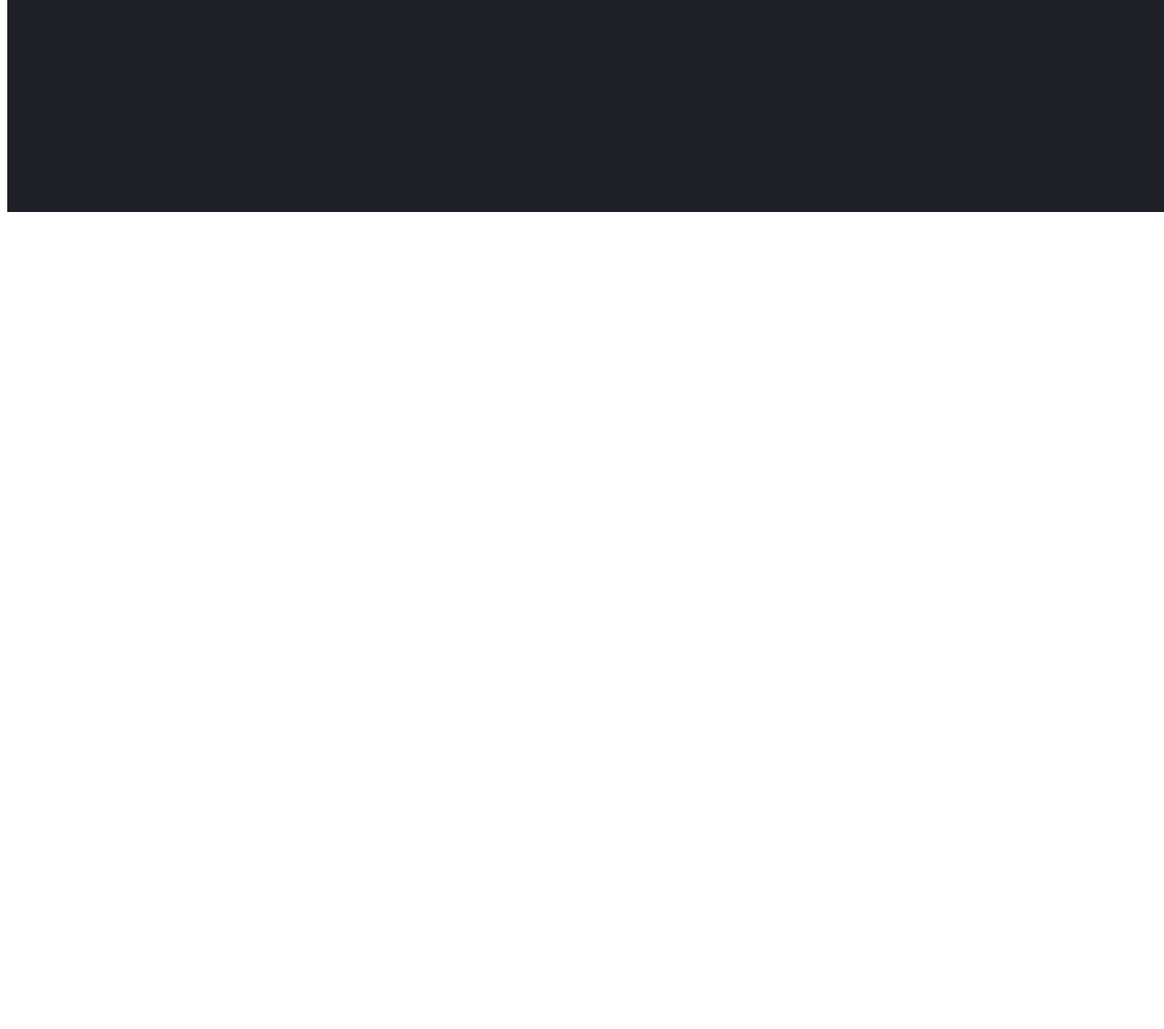
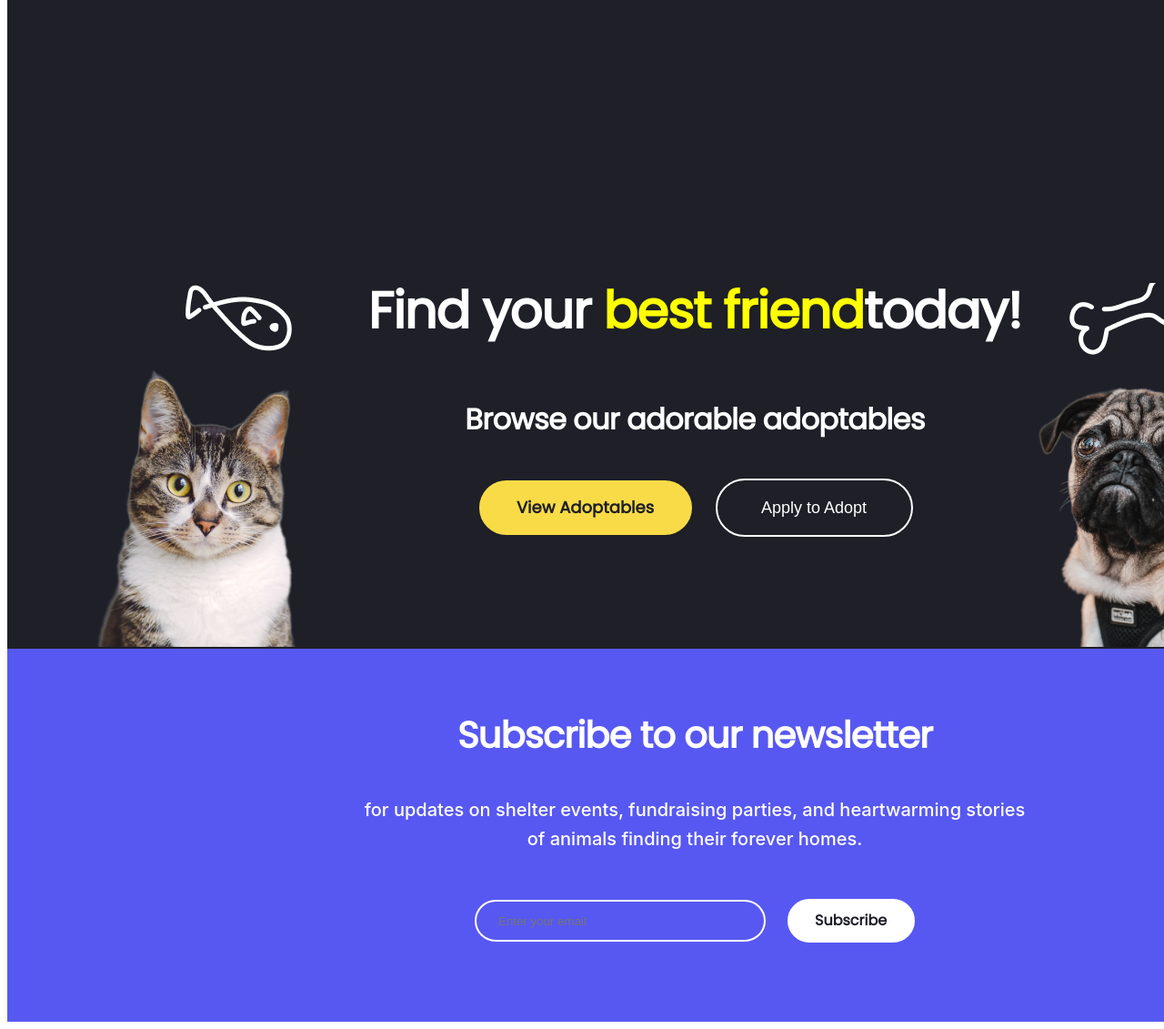
Before and after one commit to Amorimsl/Sprint-1, a plain HTML site: page index.html in a window 1280 px wide. Shown: the part 5111-6242 px from the top of the page at 91% size. Before the commit the page ends 5352 px from the top, so only its background shows below. Drawn offline with Linux system fonts and the light colour scheme.

Commit message:
comiit da page6 do subscribe + find your best friend

```diff
--- a/index.html
+++ b/index.html
@@ -399,11 +399,52 @@
                       <button>Learn More</button>
                     </div>
                 </div>
-
               </div>
           </div>
         </div>
+    </section>
+    <section class="main-content-page6">
 
+
+          <div class="div-cat">
+            <img class="img-cat-page6" src="img/img-page6/Cat-Img.png">
+          </div>
+
+          <div class="box-title-page6">
+             <h2 class="h2-find-your">Find your <span class="style-best-friend">best friend</span>today! </h2>
+             <div class="subtitle">
+              <h3 class="text2"> Browse our adorable adoptables</h3>
+              <div class="button-page6">
+                <button class="button-style-page6">View Adoptables</button>
+                <button class="button-adopt">Apply to Adopt</button>
+              </div>
+
+
+             </div>
+
+          </div>
+          <div class="div-dog">
+            <img  class="img-dog-page6"src="img/img-page6/Dog_Img.png">
+          </div>
+
+
+
+
+    </section>
+
+    <section class="main-subscribe">
+      <div class="main-container-page6">
+        <div class="title-subscribe">
+          <h2 class="style-title-subscribe">Subscribe to our newsletter</h2>
+          <p class="text-subscribe">for updates on shelter events, fundraising parties, and heartwarming stories<br>
+            of animals finding their forever homes.</p>
+        </div>
+        <div class="input-email">
+          <input class="input-style" type="email" id="email" name="email" placeholder="Enter your email">
+          <button class="style-button-subscribe">Subscribe</button>
+        </div>
+
+      </div>
     </section>
    <script src="main.js"></script>
   </body>
--- a/style.css
+++ b/style.css
@@ -704,3 +704,208 @@ body {
   text-align: center;
   color: white;
 }
+/* page 6 */
+.main-content-page6 {
+  position: relative;
+  display: flex;
+  width: 1512px;
+  height: 280px;
+  padding: 80px 0px 120px 0px;
+  gap: 0px;
+  opacity: 0px;
+  background-color: #1e1f27;
+  justify-content: center;
+  overflow: hidden;
+}
+.box-title-page6 {
+  width: 1208px;
+  height: 282px;
+  gap: 60px;
+  display: flex;
+  justify-content: center;
+  flex-flow: column nowrap;
+  position: relative;
+  z-index: 2;
+  text-align: center;
+}
+
+.h2-find-your {
+  font-family: Poppins;
+  font-size: 56px;
+  font-weight: 700;
+  line-height: 67.2px;
+  letter-spacing: -0.02em;
+  text-align: center;
+  color: white;
+  margin: auto;
+}
+.style-best-friend {
+  font-family: Poppins;
+  font-size: 56px;
+  font-weight: 700;
+  line-height: 67.2px;
+  letter-spacing: -0.02em;
+  text-align: center;
+  color: yellow;
+}
+
+.subtitle {
+  width: 1208px;
+  height: 155px;
+  gap: 40px;
+  margin-bottom: 10px;
+}
+
+.text2 {
+  font-family: Poppins;
+  font-size: 32px;
+  font-weight: 700;
+  line-height: 51.2px;
+  letter-spacing: -0.02em;
+  text-align: center;
+  color: white;
+  margin: auto;
+}
+.div-cat,
+.div-dog {
+  position: absolute;
+  top: 50%;
+  transform: translateY(-50%);
+  z-index: 1;
+}
+
+.div-cat {
+  left: 56px;
+  margin-top: 40px;
+}
+
+.div-dog {
+  right: 88px;
+  margin-top: 40px;
+}
+
+.img-cat-page6,
+.img-dog-page6 {
+  width: 300px;
+  height: 400px;
+}
+.button-page6 {
+  display: flex;
+  justify-content: center;
+  margin-top: 40px;
+  width: 1208px;
+  height: 64px;
+  gap: 24px;
+}
+.button-style-page6 {
+  width: 238px;
+  height: 64px;
+  padding: 16px 32px 16px 32px;
+  gap: 8px;
+  border: solid 2px;
+  border-radius: 32px;
+  background-color: #f8db46;
+  font-family: Poppins;
+  font-weight: 700;
+  line-height: 28px;
+  color: #1e1f27;
+  font-size: 18px;
+}
+.button-adopt {
+  width: 217px;
+  height: 64px;
+  padding: 16px 32px 16px 32px;
+  gap: 8px;
+  border: solid 2px;
+  border-radius: 32px;
+  background-color: #1e1f27;
+  color: white;
+  font-size: 18px;
+  text-align: center;
+}
+.main-subscribe {
+  display: flex;
+  justify-content: center;
+  width: 1512px;
+  height: 250px;
+  padding: 80px 0px 80px 0px;
+  gap: 60px;
+  opacity: 0px;
+  background-color: #5758f1;
+}
+.main-container-page6 {
+  width: 1208px;
+  height: 271px;
+  gap: 60px;
+  opacity: 0px;
+  margin: auto;
+}
+.title-subscribe {
+  display: flex;
+  width: 1208px;
+  height: 147px;
+  gap: 12px;
+  opacity: 0px;
+
+  justify-content: center;
+  flex-flow: column;
+}
+.style-title-subscribe {
+  font-family: Poppins;
+  font-size: 40px;
+  font-weight: 700;
+  line-height: 67.2px;
+  letter-spacing: -0.02em;
+  text-align: center;
+  color: white;
+  margin: 0;
+}
+.text-subscribe {
+  display: flex;
+  align-self: center;
+  font-family: Inter;
+  font-size: 20px;
+  font-weight: 500;
+  line-height: 32px;
+  text-align: center;
+  color: white;
+}
+.input-email {
+  display: flex;
+  width: 1208px;
+  height: 64px;
+  gap: 24px;
+  opacity: 0px;
+  margin-top: 40px;
+  justify-content: center;
+  align-items: center;
+}
+
+.input-style {
+  width: 156px;
+  height: 10px;
+  padding: 16px 136px 16px 24px;
+  gap: 8px;
+  border: solid 2px white;
+  border-radius: 32px;
+  background-color: transparent;
+  color: white;
+}
+
+.style-button-subscribe {
+  display: flex;
+  align-items: center;
+  width: 140px;
+  height: 48px;
+  padding: 16px 32px 16px 28px;
+  gap: 8px;
+  border: solid 2px white;
+  border-radius: 32px;
+  opacity: 0px;
+  background-color: white;
+  font-family: Poppins;
+  font-size: 16px;
+  font-weight: 700;
+  line-height: 32px;
+  color: #1e1f27;
+}
```
Also changed, not shown: img/img-page6/Cat-Img.png (added), img/img-page6/Dog_Img.png (added).
